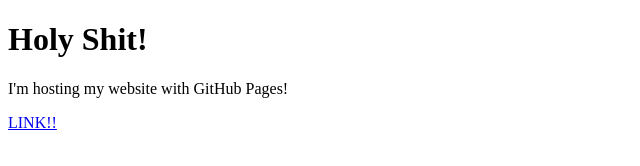
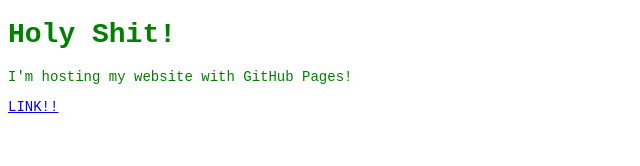
Before and after one commit to techout/techout.github.io, a plain HTML site: page index.html in a window 1280 px wide. Shown: the whole page, without its empty margins (0-640 px from the left). Drawn offline with Linux system fonts and the light colour scheme.

Commit message:
Still working on file Structure
- Removed sites folder
+ Created a stylesheet
+ colored the font green for testing
+ Edited index.html
+ added meta tags and "important" un-shown information

```diff
--- a/index.html
+++ b/index.html
@@ -1,8 +1,13 @@
 <!DOCTYPE html>
-<html>
+<html lang="en">
+<head>
+	<meta charset="utf-8">
+	<title>Techout</title>
+	<link rel="stylesheet" href="styles/main.css">
+</head>
 <body>
-<h1>Holy Shit!</h1>
-<p>I'm hosting my website with GitHub Pages!</p>
-<a href="sites/test.html">LINK!!</a>
+	<h1>Holy Shit!</h1>
+	<p>I'm hosting my website with GitHub Pages!</p>
+	<a href="sites/test.html">LINK!!</a>
 </body>
 </html>
--- /dev/null
+++ b/styles/main.css
@@ -0,0 +1,5 @@
+body{
+	font-family: "Envy Code", Bitstream, monospace;
+	font-size: 87.5%;
+	color: green;
+}
```
Also changed, not shown: test.html (renamed from sites/test.html, +1 -1 lines).
